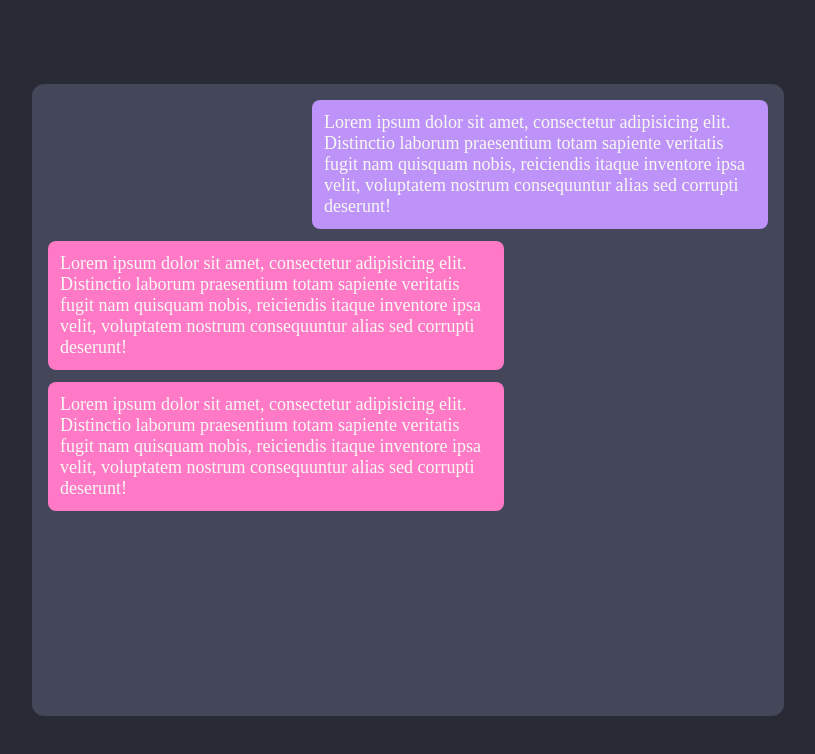
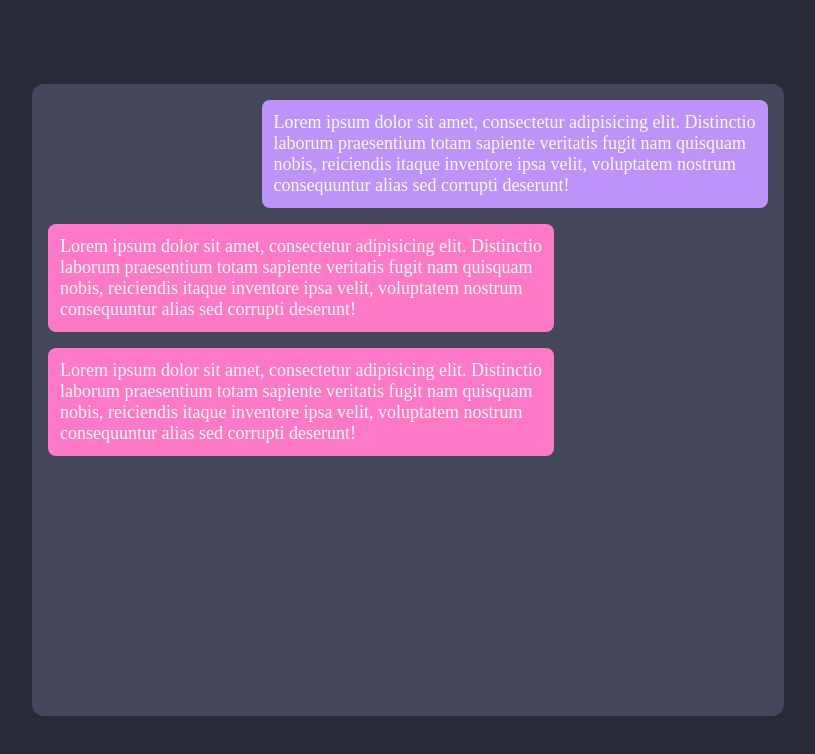
Before and after one commit to zanz1n/ws-messaging-example, a React (Vite) app in the folder packages/client/: page / in a window 1280 px wide. Shown: the top 754 px of the page, without its empty margins (232-1047 px from the left). Built offline with nearby package versions, Linux system fonts and the light colour scheme.

Commit message:
update style

```diff
--- a/packages/client/src/App.css
+++ b/packages/client/src/App.css
@@ -16,17 +16,17 @@
     width: 85%;
     border-radius: 12px;
     padding: 16px;
+    overflow-y: auto;
 }
 
 .chat-box .messages {
     display: flex;
     flex-direction: column;
-    gap: 12px;
+    gap: 16px;
 }
 
 .messages .message {
-    width: 60%;
-    min-width: 300px;
+    max-width: 67%;
     padding: 12px;
     border-radius: 8px;
 }
```
